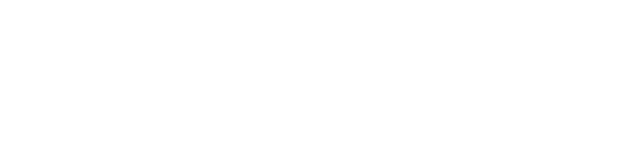
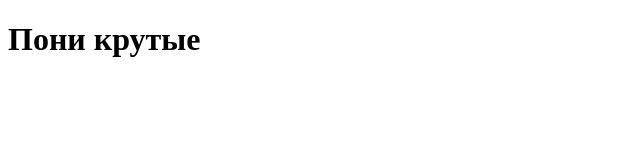
Before and after one commit to desikQ/test-pony, a plain HTML site: page index.html in a window 1280 px wide. Shown: the whole page, without its empty margins (0-640 px from the left). Drawn offline with Linux system fonts and the light colour scheme.

Commit message:
add title

```diff
--- a/index.html
+++ b/index.html
@@ -6,6 +6,6 @@
     <title>Document</title>
 </head>
 <body>
-
+    <h1>Пони крутые</h1>
 </body>
 </html>
```
